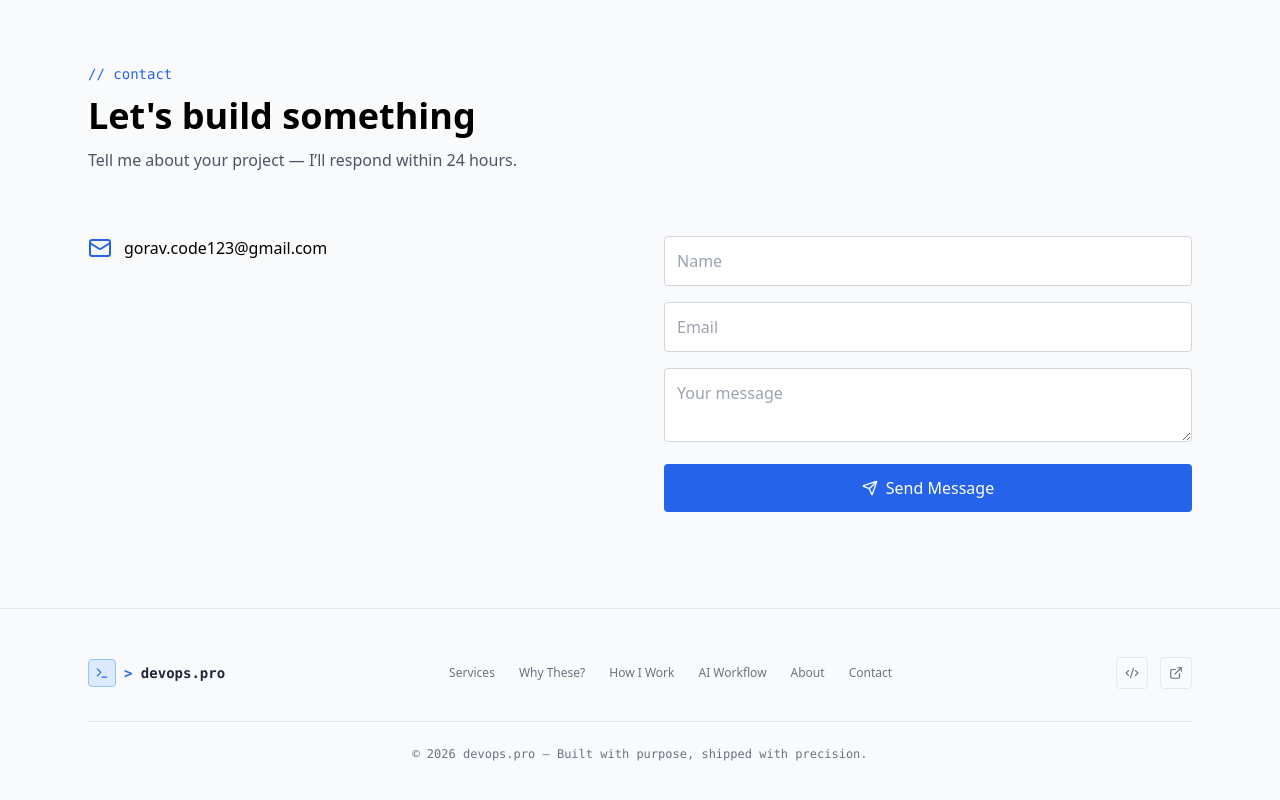
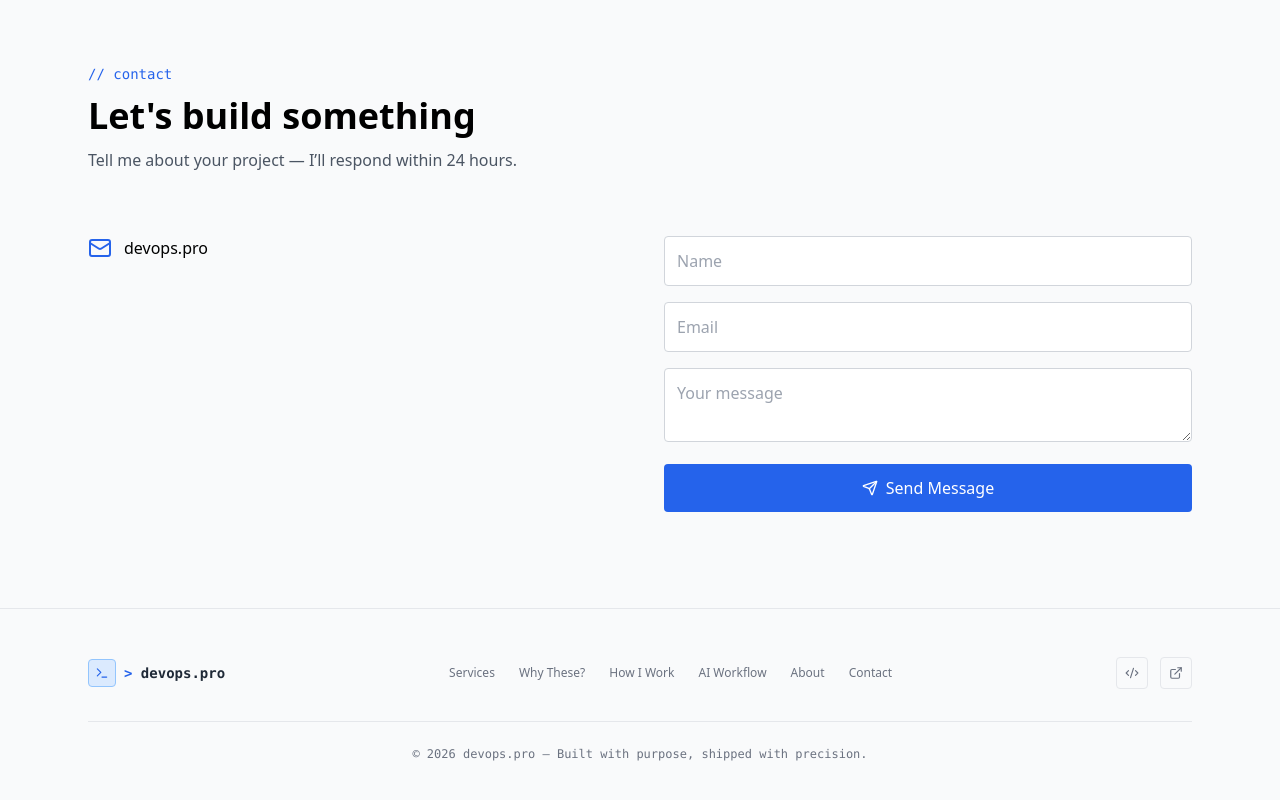
Before and after one commit to kumargorav-cloud/web-scalewithcloud, a React (Vite) app: page / in a window 1280 px wide. Shown: the part 5658-6458 px from the top of the page. Built offline with nearby package versions, Linux system fonts and the light colour scheme.

Commit message:
Update email address in Contact component

```diff
--- a/src/pages/_components/Contact.tsx
+++ b/src/pages/_components/Contact.tsx
@@ -80,7 +80,7 @@ export default function Contact() {
           <div className="space-y-4">
             <div className="flex gap-3 items-center">
               <Mail className="text-blue-600" />
-              <span>gorav.code123@gmail.com</span>
+              <span>devops.pro</span>
             </div>
           </div>
 
```
